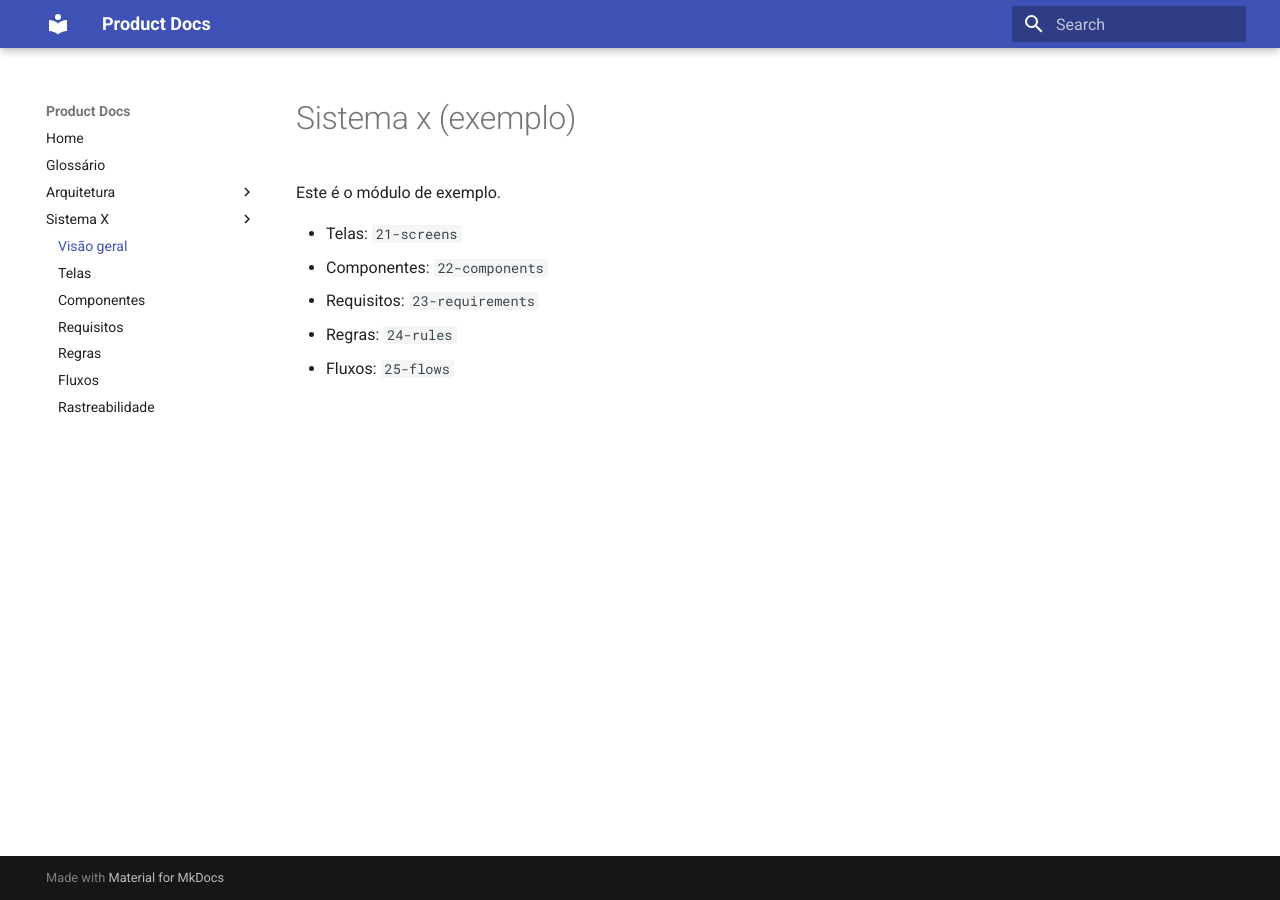
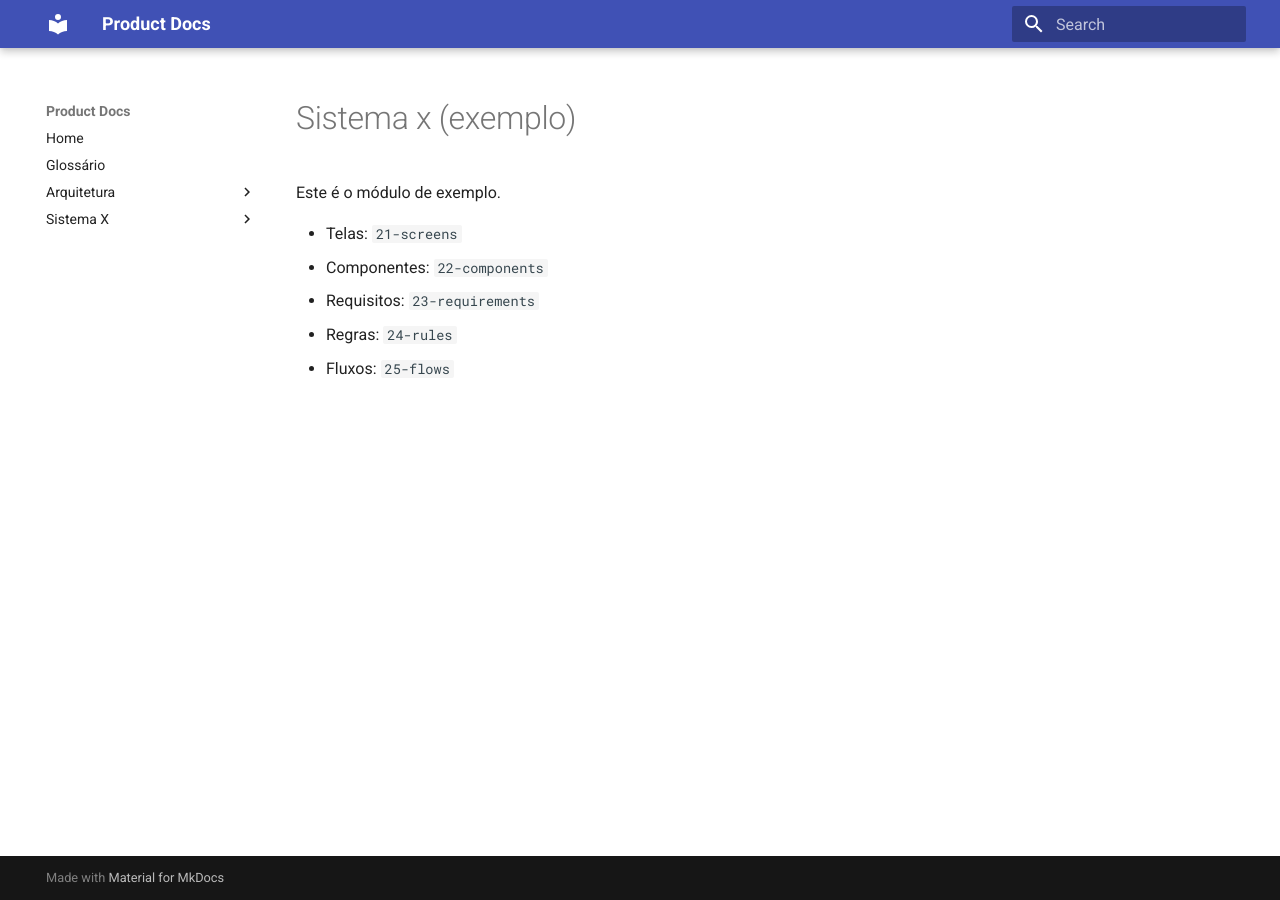
Before and after one commit to rafaela-anjosbarbosa/product-docs, an MkDocs documentation site: the page built from docs/20-systems/sgn/index.md, in a window 1280 px wide. Built offline with MkDocs 1.6.1 and Material for MkDocs 9.7.7, drawn with Linux system fonts in a browser that asks for light colours; some of the changed lines change nothing that is shown.

Commit message:
Update mkdocs.yml

```diff
--- a/mkdocs.yml
+++ b/mkdocs.yml
@@ -9,10 +9,9 @@
       - Visão geral: 10-architecture/overview.md
       - ADRs: 10-architecture/adr/ADR-0001-docs-as-code.md
   - Sistema X:
-      - Visão geral: 20-systems/sgn/index.md
-      - Telas: 20-systems/sgn/21-screens/index.md
-      - Componentes: 20-systems/sgn/22-components/index.md
-      - Requisitos: 20-systems/sgn/23-requirements/index.md
-      - Regras: 20-systems/sgn/24-rules/index.md
-      - Fluxos: 20-systems/sgn/25-flows/index.md
-      - Rastreabilidade: 20-systems/sgn/27-traceability/matrix.md
+      - Visão geral: generated/sgn/index.md
+      - Telas: generated/sgn/screens/index.md
+      - Componentes: generated/sgn/components/index.md
+      - Requisitos: generated/sgn/requirements/index.md
+      - Regras: generated/sgn/rules/index.md
+      - Fluxos: generated/sgn/flows/index.md
```
